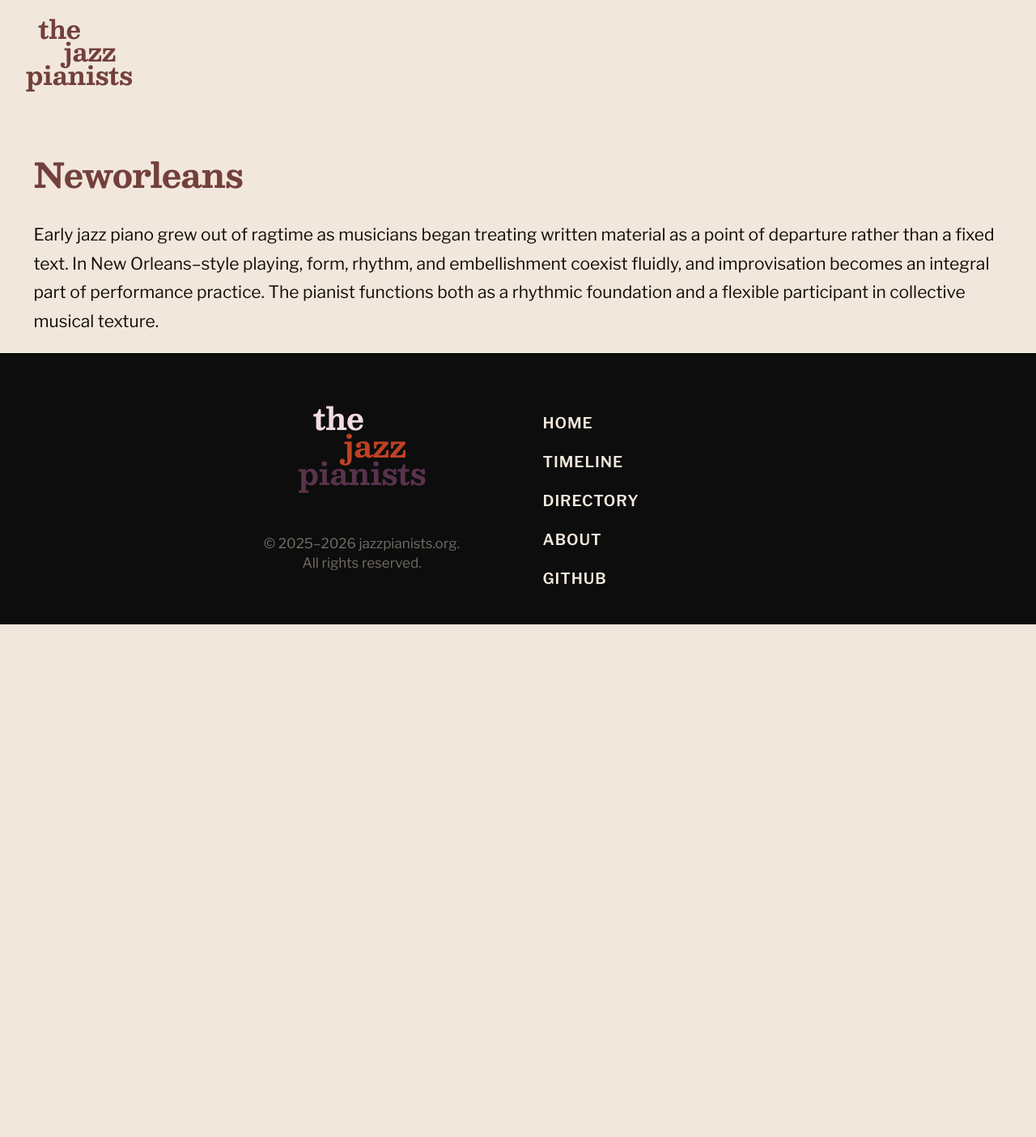
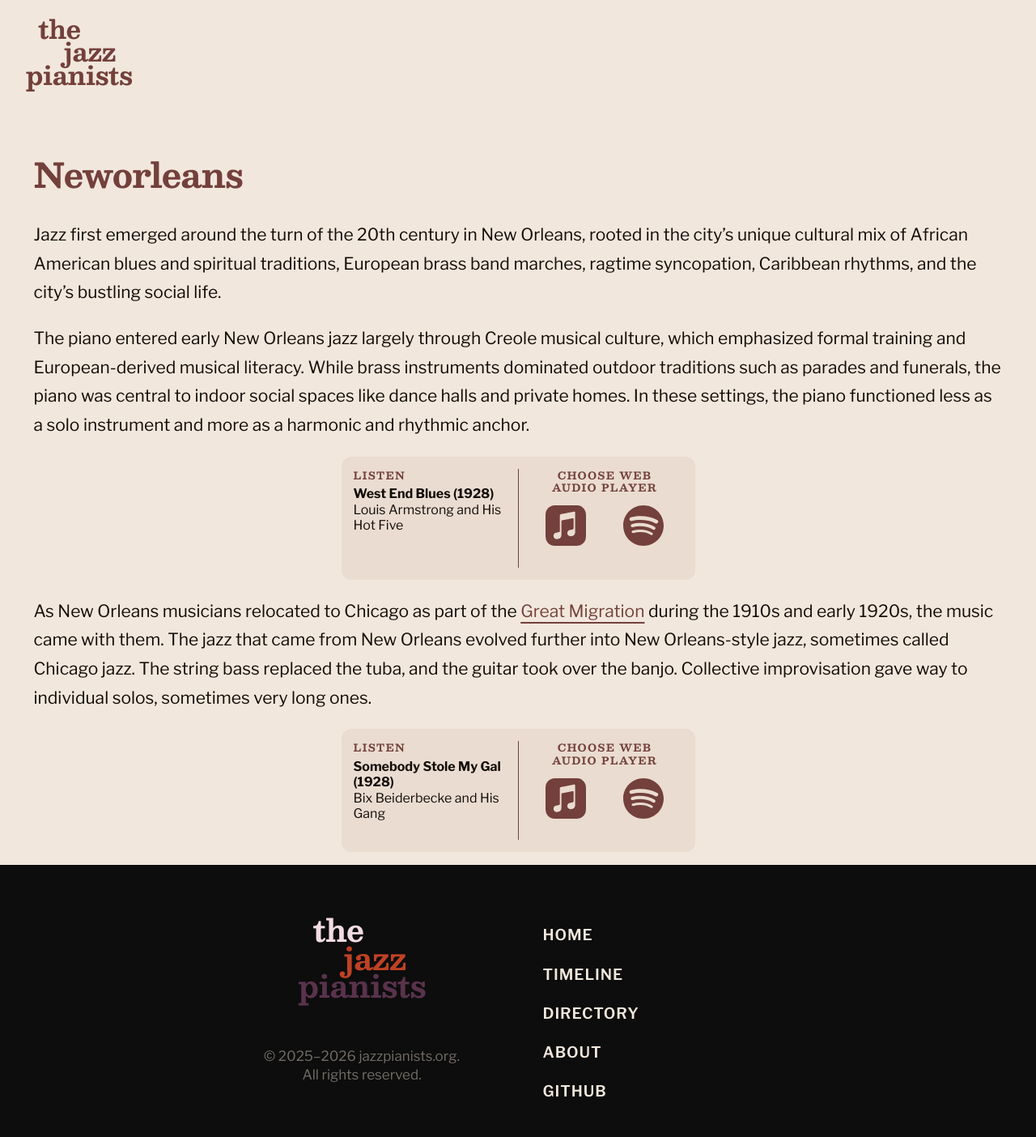
Before and after one commit to legion80/jazzpianists-org, a Jekyll site: the page built from collections/_genres/neworleans.md, in a window 1280 px wide. Shown: the whole page at 81% size. Built offline with Jekyll 4.4.1, drawn with Linux system fonts in a browser that asks for light colours; before the commit the page ends 900 px from its top, so only the background shows below that.

Commit message:
Update neworleans.md

```diff
--- a/collections/_genres/neworleans.md
+++ b/collections/_genres/neworleans.md
@@ -5,4 +5,13 @@ timeline_start: 1900
 timeline_end: 1928
 ---
 
-Early jazz piano grew out of ragtime as musicians began treating written material as a point of departure rather than a fixed text. In New Orleans–style playing, form, rhythm, and embellishment coexist fluidly, and improvisation becomes an integral part of performance practice. The pianist functions both as a rhythmic foundation and a flexible participant in collective musical texture.
+Jazz first emerged around the turn of the 20th century in New Orleans, rooted in the city’s unique cultural mix of African American blues and spiritual traditions, European brass band marches, ragtime syncopation, Caribbean rhythms, and the city’s bustling social life.
+
+The piano entered early New Orleans jazz largely through Creole musical culture, which emphasized formal training and European-derived musical literacy. While brass instruments dominated outdoor traditions such as parades and funerals, the piano was central to indoor social spaces like dance halls and private homes. In these settings, the piano functioned less as a solo instrument and more as a harmonic and rhythmic anchor.
+
+{% include u/music-player-embed.html pk=16 %}
+
+As New Orleans musicians relocated to Chicago as part of the [Great Migration](https://en.wikipedia.org/wiki/Great_Migration_(African_American)) during the 1910s and early 1920s, the music came with them. The jazz that came from New Orleans evolved further into New Orleans-style jazz, sometimes called Chicago jazz. The string bass replaced the tuba, and the guitar took over the banjo. Collective improvisation gave way to individual
+solos, sometimes very long ones.
+
+{% include u/music-player-embed.html pk=15 %}
```
